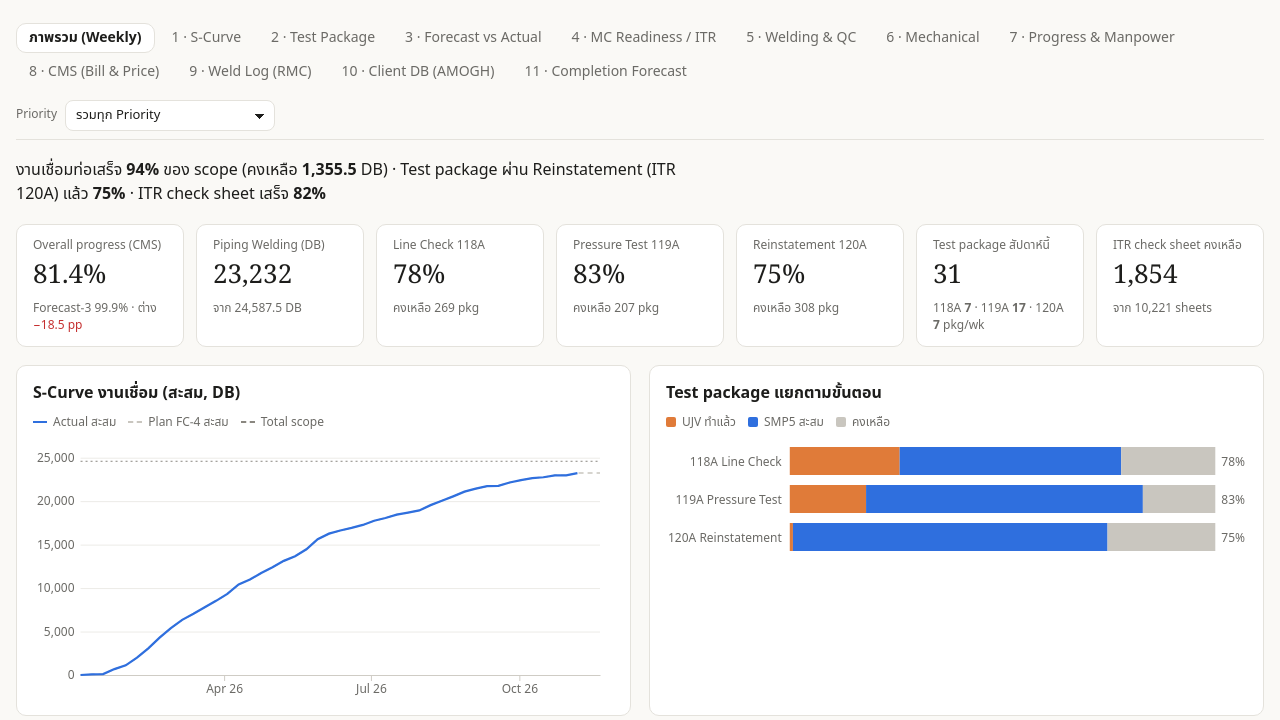
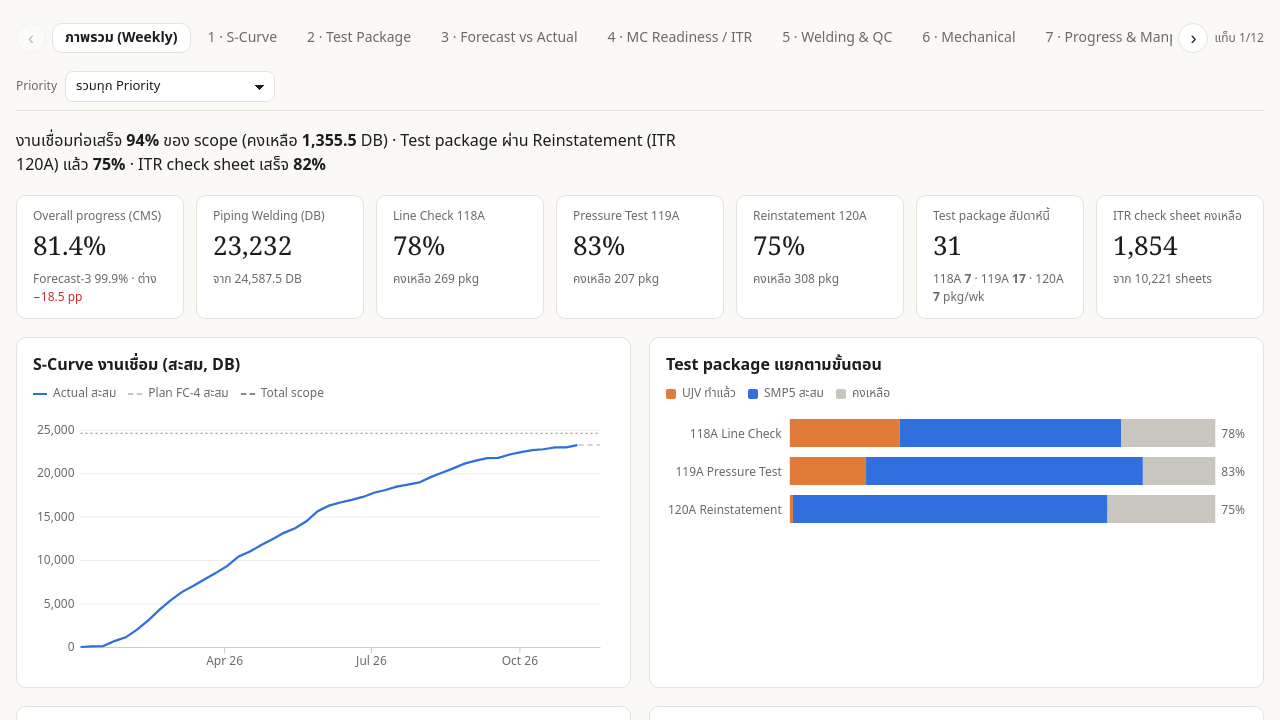
Before and after one commit to bb-bigbang/SMP5-dashboard, a plain HTML site: page index.html in a window 1280 px wide. Shown: the part 78-798 px from the top of the page. Drawn offline with nearby package versions, Linux system fonts and the light colour scheme; a web font is replaced by a local one.

Commit message:
Add files via upload

```diff
--- a/index.html
+++ b/index.html
@@ -33,7 +33,13 @@ html,body{margin:0;background:var(--color-bg);color:var(--color-fg);font-family:
   background-position:calc(100% - 14px) 55%,calc(100% - 9px) 55%;background-size:5px 5px;background-repeat:no-repeat}
 .dash-skeleton{position:relative;border-radius:8px;background:linear-gradient(90deg,var(--cds-chart-grid),var(--color-border-line),var(--cds-chart-grid));background-size:200% 100%;animation:sk 1.4s infinite}
 @keyframes sk{from{background-position:200% 0}to{background-position:-200% 0}}
-.sm-tabs{flex-wrap:wrap !important;overflow-x:visible !important;row-gap:6px}
+.tabnav{display:flex;align-items:center;gap:6px;max-width:100%;min-width:0}
+.tabnav .sm-tabs{flex:1 1 auto;min-width:0;scrollbar-width:thin !important;scroll-behavior:smooth;padding-bottom:6px}
+.tabnav .sm-tabs::-webkit-scrollbar{height:6px;display:block}
+.tabnav .sm-tabs::-webkit-scrollbar-thumb{background:var(--cds-chart-axis);border-radius:3px}
+.tabarrow{flex:0 0 auto;width:30px;height:30px;border-radius:50%;border:1px solid var(--color-border-line);background:var(--color-panel);color:var(--color-fg);font-size:18px;line-height:1;cursor:pointer;margin-bottom:6px}
+.tabarrow:disabled{opacity:.3;cursor:default}
+.tabcount{flex:0 0 auto;font-size:12px;color:var(--color-fg-muted);white-space:nowrap;margin-bottom:6px}
 .site-foot{max-width:1400px;margin:0 auto;padding:8px 16px 32px;color:var(--color-fg-muted);font-size:12px}
 
 
@@ -773,7 +779,7 @@ details.sm-foot li { margin: 4px 0; }
   </details>
 </div>
 </div>
-<div class="site-foot">สร้างไฟล์เมื่อ 18 Nov 2026 09:45 (เวลาไทย) · ข้อมูลเป็นสำเนา ณ วันที่ระบุในแต่ละแท็บ</div>
+<div class="site-foot">สร้างไฟล์เมื่อ 18 Nov 2026 09:52 (เวลาไทย) · ข้อมูลเป็นสำเนา ณ วันที่ระบุในแต่ละแท็บ</div>
 <script>
 (function () {
   var FILES = {"summary": "commodity_summary.csv", "weekly": "commodity_weekly.csv", "subcon": "subcon_weekly.csv", "pkgsum": "testpkg_summary.csv", "pkglist": "testpkg_list.csv", "itr": "itr_status.csv", "itrw": "itr_weekly.csv", "joints": "joints_summary.csv", "mech_steps": "mech_steps.csv", "mech_activity": "mech_activity.csv", "mech_itr": "mech_itr.csv", "mech_weekly": "mech_weekly.csv", "cms_progress": "cms_progress.csv", "cms_scurve": "cms_scurve.csv", "cms_mcqp": "cms_mcqp.csv", "manpower": "manpower_weekly.csv", "weld_weekly": "weld_weekly.csv", "weld_pkg": "weld_pkg.csv", "weld_mix": "weld_mix.csv", "cp_tags": "cp_tags.csv", "cms_bill": "cms_bill.csv", "cms_qty": "cms_qty.csv", "am_status": "am_status.csv", "am_pkg": "am_pkg.csv", "am_lag": "am_lag.csv", "recon_reason": "recon_reason.csv", "recon_pkg": "recon_pkg.csv"};
@@ -2944,6 +2950,30 @@ dash.draw('cpsubsys', (tb) => {
 });
 
 </script>
+<script>
+(function(){
+  var bar=document.querySelector('.sm-tabs'); if(!bar) return;
+  var tabs=bar.querySelectorAll('.sm-tab');
+  var nav=document.createElement('div'); nav.className='tabnav';
+  bar.parentNode.insertBefore(nav,bar);
+  var L=document.createElement('button'); L.className='tabarrow'; L.textContent='‹'; L.setAttribute('aria-label','แท็บก่อนหน้า');
+  var R=document.createElement('button'); R.className='tabarrow'; R.textContent='›'; R.setAttribute('aria-label','แท็บถัดไป');
+  var C=document.createElement('span'); C.className='tabcount';
+  nav.appendChild(L); nav.appendChild(bar); nav.appendChild(R); nav.appendChild(C);
+  function upd(){
+    L.disabled=bar.scrollLeft<=2; R.disabled=bar.scrollLeft+bar.clientWidth>=bar.scrollWidth-2;
+    var i=[].findIndex.call(tabs,function(t){return t.getAttribute('aria-selected')==='true'});
+    C.textContent='แท็บ '+(i+1)+'/'+tabs.length;
+  }
+  L.onclick=function(){bar.scrollBy({left:-bar.clientWidth*0.7})};
+  R.onclick=function(){bar.scrollBy({left:bar.clientWidth*0.7})};
+  bar.addEventListener('scroll',upd); window.addEventListener('resize',upd);
+  bar.addEventListener('click',function(e){var t=e.target.closest('.sm-tab'); if(t){t.scrollIntoView({block:'nearest',inline:'center'}); setTimeout(upd,50);}});
+  bar.addEventListener('wheel',function(e){if(Math.abs(e.deltaY)>Math.abs(e.deltaX)){bar.scrollLeft+=e.deltaY;e.preventDefault();}},{passive:false});
+  setTimeout(function(){var s=bar.querySelector('.sm-tab[aria-selected="true"]'); if(s) s.scrollIntoView({block:'nearest',inline:'center'}); upd();},300);
+  upd();
+})();
+</script>
 <script>window.__dashStart();</script>
 </body>
 </html>
```
